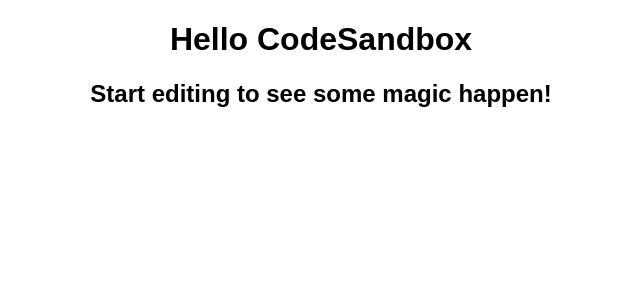
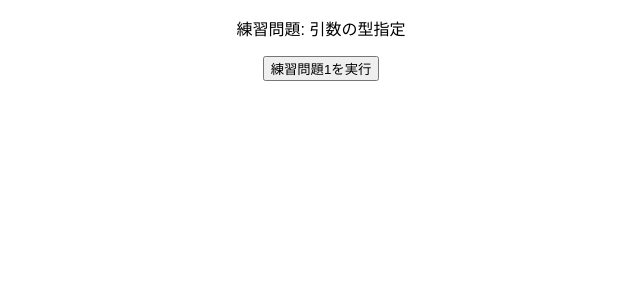
Before and after one commit to KurumiRumi/react02-09_TypeScript-Foundation, a React (Create React App) app: page / in a window 1280 px wide. Shown: the top 300 px of the page, without its empty margins (319-959 px from the left). Built offline with nearby package versions, Linux system fonts and the light colour scheme.

Commit message:
48. 引数の型指定

```diff
--- a/src/App.tsx
+++ b/src/App.tsx
@@ -1,10 +1,10 @@
+import { Practice1 } from "./practices/Practice1";
 import "./styles.css";
 
 export default function App() {
   return (
     <div className="App">
-      <h1>Hello CodeSandbox</h1>
-      <h2>Start editing to see some magic happen!</h2>
+      <Practice1 />
     </div>
   );
 }
--- /dev/null
+++ b/src/practices/Practice1.tsx
@@ -0,0 +1,14 @@
+export const Practice1 = () => {
+  const calcTotalFee = (num: number) => {
+    const total = num * 1.1;
+    console.log(total);
+  };
+
+  const onClickPractice = () => calcTotalFee(1000);
+  return (
+    <div>
+      <p>練習問題: 引数の型指定</p>
+      <button onClick={onClickPractice}>練習問題1を実行</button>
+    </div>
+  );
+};
--- a/tsconfig.json
+++ b/tsconfig.json
@@ -3,7 +3,7 @@
         "./src/**/*"
     ],
     "compilerOptions": {
-        "strict": true,
+        // "strict": true,
         "esModuleInterop": true,
         "lib": [
             "dom",
```
